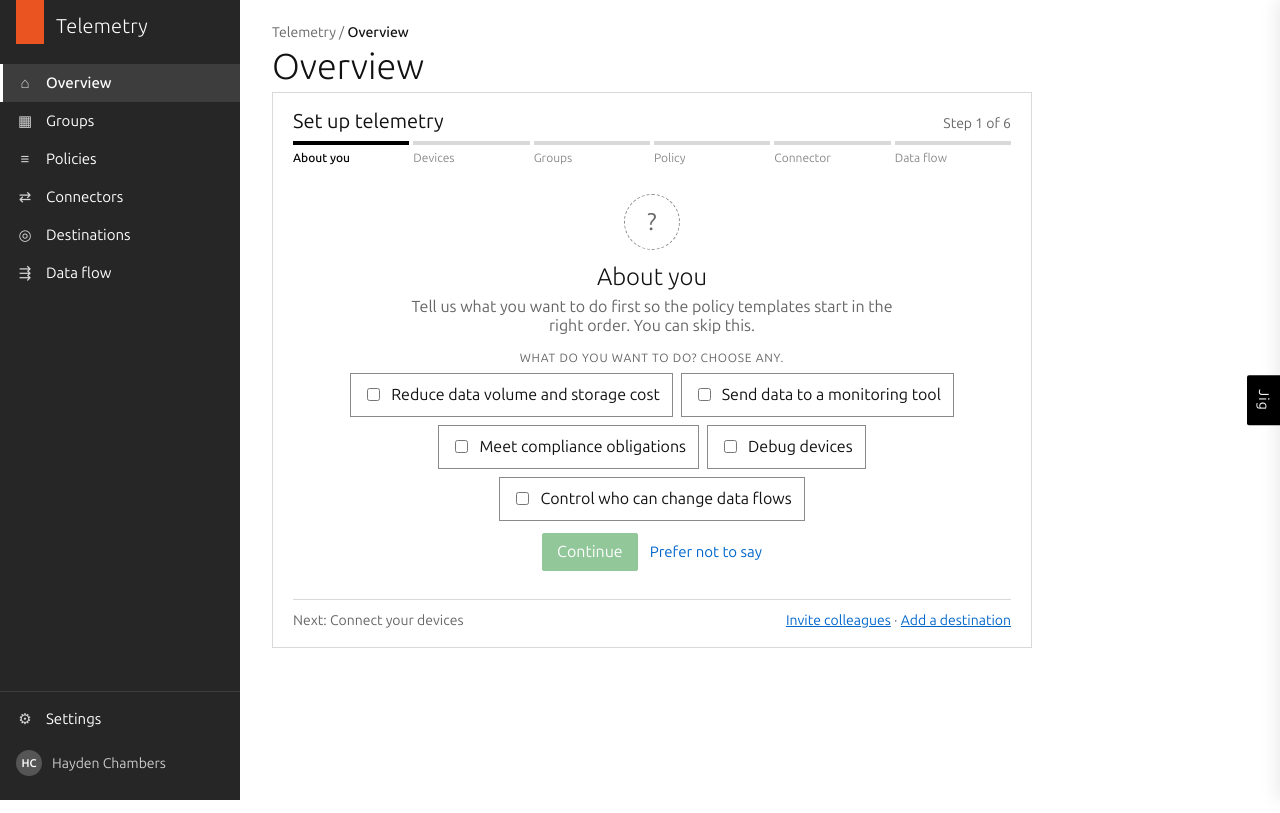
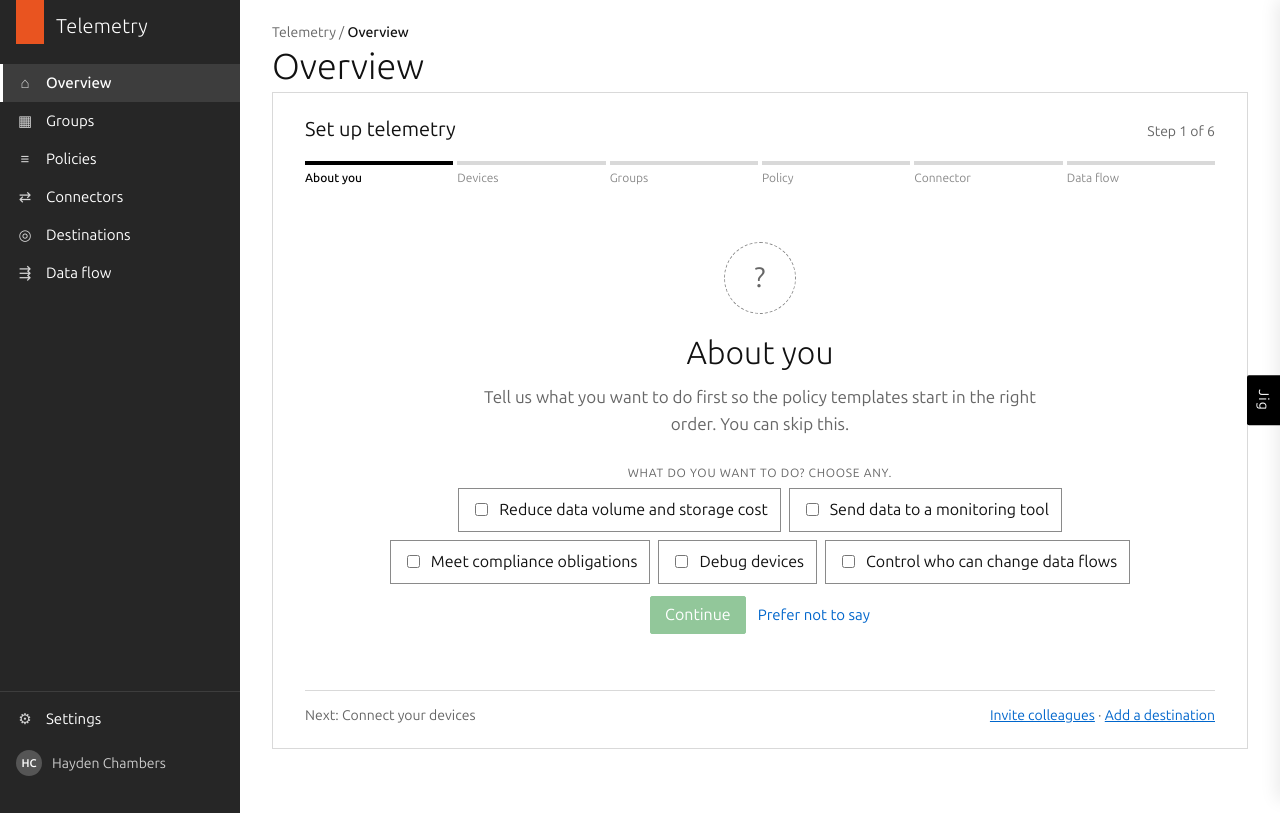
Before and after one commit to unco/telemetry-onboarding, a plain HTML site: page index.html in a window 1280 px wide. Drawn offline with Linux system fonts and the light colour scheme; a web font is replaced by a local one.

Commit message:
Onboarding wizard fills the width and most of the height
Co-Authored-By: Claude Opus 5.5 <noreply@anthropic.com>
Claude-Session: https://claude.ai/code/session_0156BKr7F3BonH1XhdGWUvU1

```diff
--- a/css/onboarding.css
+++ b/css/onboarding.css
@@ -210,8 +210,8 @@ body.jig-open .ob-jig { transform: none; }
 .ob-timeline__step { font-size: .8125rem; color: var(--muted); margin-left: auto; }
 
 /* Overview wizard ---------------------------------------------------------- */
-.ob-wiz { max-width: 760px; }
-.ob-wiz__bar { display: grid; grid-template-columns: repeat(6, minmax(0, 1fr)); gap: 4px; list-style: none; margin: 8px 0 24px; padding: 0; }
+.ob-wiz { max-width: none; padding: 24px 32px; display: flex; flex-direction: column; min-height: calc(100vh - 170px); }
+.ob-wiz__bar { display: grid; grid-template-columns: repeat(6, minmax(0, 1fr)); gap: 4px; list-style: none; margin: 12px 0 0; padding: 0; }
 .ob-wiz__seg { display: flex; flex-direction: column; gap: 6px; width: 100%; font: inherit; font-size: .75rem; line-height: 1.2; color: var(--faint); border: 0; background: none; padding: 0; text-align: left; }
 .ob-wiz__seg::before { content: ""; display: block; height: 4px; background: var(--border); }
 .ob-wiz__seg.is-done { color: var(--muted); }
@@ -221,20 +221,21 @@ button.ob-wiz__seg:hover { color: var(--ink); text-decoration: underline; }
 .ob-wiz__seg.is-current { color: var(--ink); font-weight: 500; }
 .ob-wiz__seg.is-current::before { background: var(--ink); }
 .ob-wiz__seg.is-viewing:not(.is-current)::before { background: var(--link); }
-.ob-wiz__panel { text-align: center; padding: 4px 0; }
-.ob-wiz__icon { width: 56px; height: 56px; border-radius: 50%; border: 1px dashed var(--border-strong); display: inline-flex; align-items: center; justify-content: center; font-size: 1.5rem; color: var(--muted); margin-bottom: 12px; }
+.ob-wiz__panel { flex: 1; display: flex; flex-direction: column; justify-content: center; align-items: center; text-align: center; padding: 56px 0; }
+.ob-wiz__panel > * { max-width: 100%; }
+.ob-wiz__icon { width: 72px; height: 72px; border-radius: 50%; border: 1px dashed var(--border-strong); display: inline-flex; align-items: center; justify-content: center; font-size: 1.75rem; color: var(--muted); margin-bottom: 20px; flex: none; }
 .ob-wiz__icon.is-done { border: 0; background: var(--positive); color: #fff; }
-.ob-wiz__title { font-size: 1.5rem; font-weight: 300; margin: 0 0 6px; }
-.ob-wiz__why { margin: 0 auto 16px; max-width: 56ch; color: var(--muted); }
-.ob-wiz__body { text-align: left; max-width: 680px; margin: 0 auto; }
+.ob-wiz__title { font-size: 2rem; font-weight: 300; margin: 0 0 12px; }
+.ob-wiz__why { margin: 0 auto 28px; max-width: 62ch; color: var(--muted); font-size: 1.0625rem; line-height: 1.6; }
+.ob-wiz__body { text-align: left; width: 100%; max-width: 860px; margin: 0 auto; }
 .ob-wiz__cta { justify-content: center; }
-.ob-wiz__safe { text-align: center; margin: 0 auto 16px; max-width: 56ch; }
+.ob-wiz__safe { text-align: center; margin: 0 auto 28px; max-width: 62ch; }
 .ob-wiz__summary { display: inline-block; text-align: left; border: 1px solid var(--border); background: var(--bg-softer); padding: 10px 16px; margin: 4px auto 4px; min-width: 280px; max-width: 100%; }
 .ob-wiz__summary p { margin: 2px 0; }
 .ob-wiz__summary p + p { color: var(--muted); font-size: .875rem; }
-.ob-wiz__foot { border-top: 1px solid var(--border); margin-top: 24px; padding-top: 12px; font-size: .875rem; color: var(--muted); display: flex; justify-content: space-between; gap: 12px; flex-wrap: wrap; }
-.ob-routes { display: grid; gap: 8px; margin-bottom: 8px; }
-.ob-route { display: grid; grid-template-columns: 190px minmax(0, 1fr); gap: 4px 16px; align-items: start; border: 1px solid var(--border); background: var(--bg-softer); padding: 12px 14px; min-width: 0; }
+.ob-wiz__foot { border-top: 1px solid var(--border); margin-top: 0; padding-top: 16px; font-size: .875rem; color: var(--muted); display: flex; justify-content: space-between; gap: 12px; flex-wrap: wrap; }
+.ob-routes { display: grid; gap: 12px; margin-bottom: 12px; }
+.ob-route { display: grid; grid-template-columns: 240px minmax(0, 1fr); gap: 4px 24px; align-items: start; border: 1px solid var(--border); background: var(--bg-softer); padding: 16px 20px; min-width: 0; }
 .ob-route > :not(h4):not(p):not(a) { grid-column: 2; grid-row: 1 / span 3; }
 .ob-route h4, .ob-route p, .ob-route > a { grid-column: 1; }
 .ob-route .ob-code { white-space: pre-wrap; overflow-wrap: break-word; word-break: normal; }
@@ -248,7 +249,7 @@ button.ob-wiz__seg:hover { color: var(--ink); text-decoration: underline; }
 @media (prefers-reduced-motion: reduce) { .ob-dot { animation: none; } }
 .ob-wiz .ob-diag { margin-top: 16px; text-align: left; }
 .u-sr { position: absolute; width: 1px; height: 1px; overflow: hidden; clip: rect(0 0 0 0); white-space: nowrap; }
-@media (max-width: 620px) { .ob-wiz__bar { grid-template-columns: repeat(3, minmax(0, 1fr)); row-gap: 10px; } }
+@media (max-width: 620px) { .ob-wiz { padding: 16px; min-height: 0; } .ob-wiz__panel { padding: 32px 0; } .ob-wiz__bar { grid-template-columns: repeat(3, minmax(0, 1fr)); row-gap: 10px; } }
 
 .ob-wiz .ob-intents { border: 0; padding: 0; margin: 0 0 12px; display: flex; flex-wrap: wrap; justify-content: center; gap: 8px; }
 .ob-wiz .ob-intents legend { width: 100%; text-align: center; margin-bottom: 8px; }
--- a/index.html
+++ b/index.html
@@ -6,8 +6,8 @@
   <title>Telemetry</title>
   <link rel="preconnect" href="https://fonts.googleapis.com">
   <link rel="stylesheet" href="https://fonts.googleapis.com/css2?family=Ubuntu+Sans:wght@300;400;500;600&family=Ubuntu+Sans+Mono&display=swap">
-  <link rel="stylesheet" href="css/app.css?v=20261124a">
-  <link rel="stylesheet" href="css/onboarding.css?v=20261124a">
+  <link rel="stylesheet" href="css/app.css?v=20261124b">
+  <link rel="stylesheet" href="css/onboarding.css?v=20261124b">
   <script>
     // Demo scenario is chosen by URL: ?fleet=zero|hobby|mid|enterprise&landscape=0|1&joiner=1
     // A zero fleet loads the mid fleet's data, which "arrives" once a device connects.
@@ -47,8 +47,8 @@
 <aside class="ob-jig" id="jig" aria-label="Prototype controls" inert></aside>
 <div class="ob-toast" id="toast" role="status" aria-live="polite" hidden></div>
 
-<script src="js/data.js?v=20261124a"></script>
-<script src="js/sankey.js?v=20261124a"></script>
-<script src="js/onboarding.js?v=20261124a"></script>
+<script src="js/data.js?v=20261124b"></script>
+<script src="js/sankey.js?v=20261124b"></script>
+<script src="js/onboarding.js?v=20261124b"></script>
 </body>
 </html>
```
